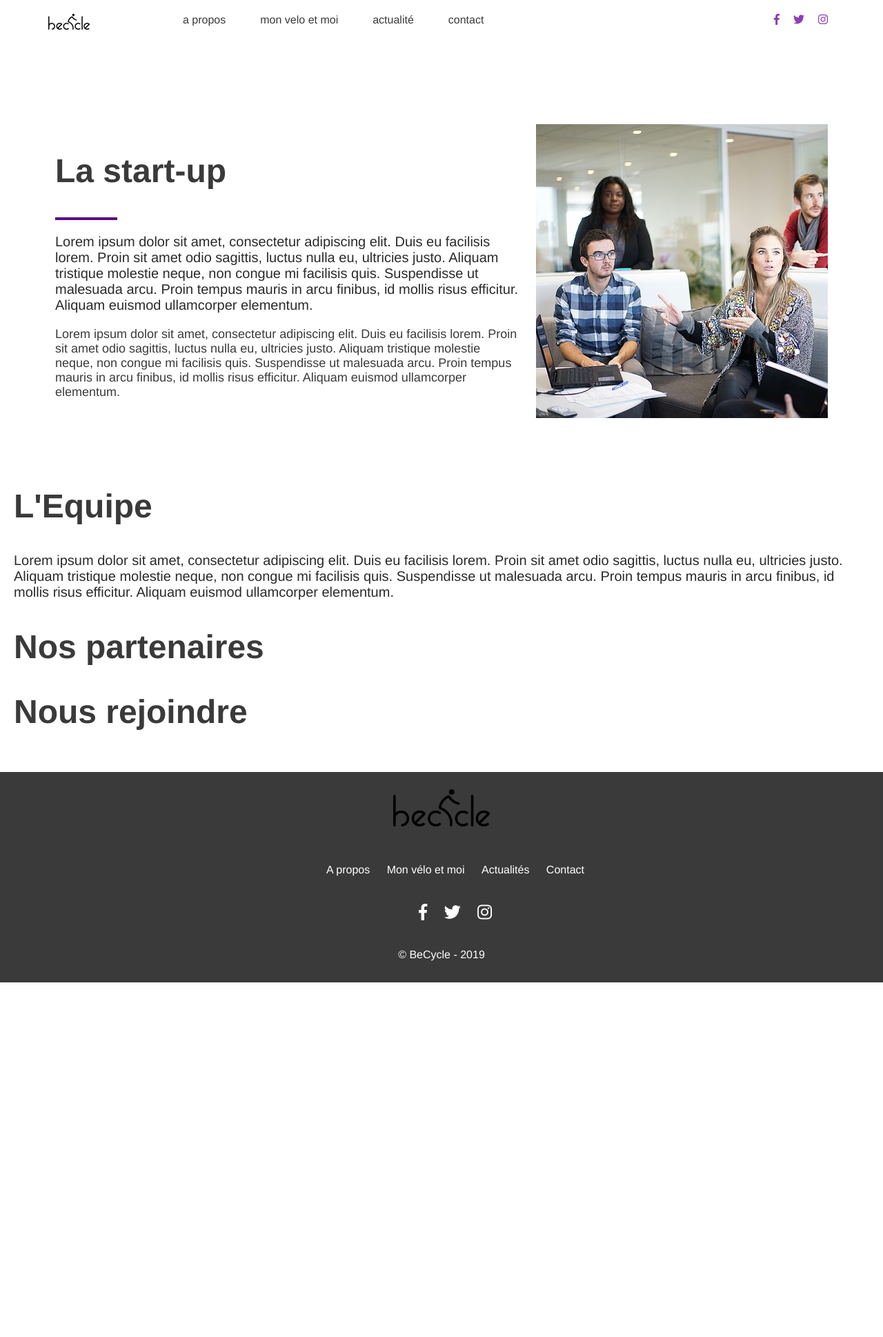
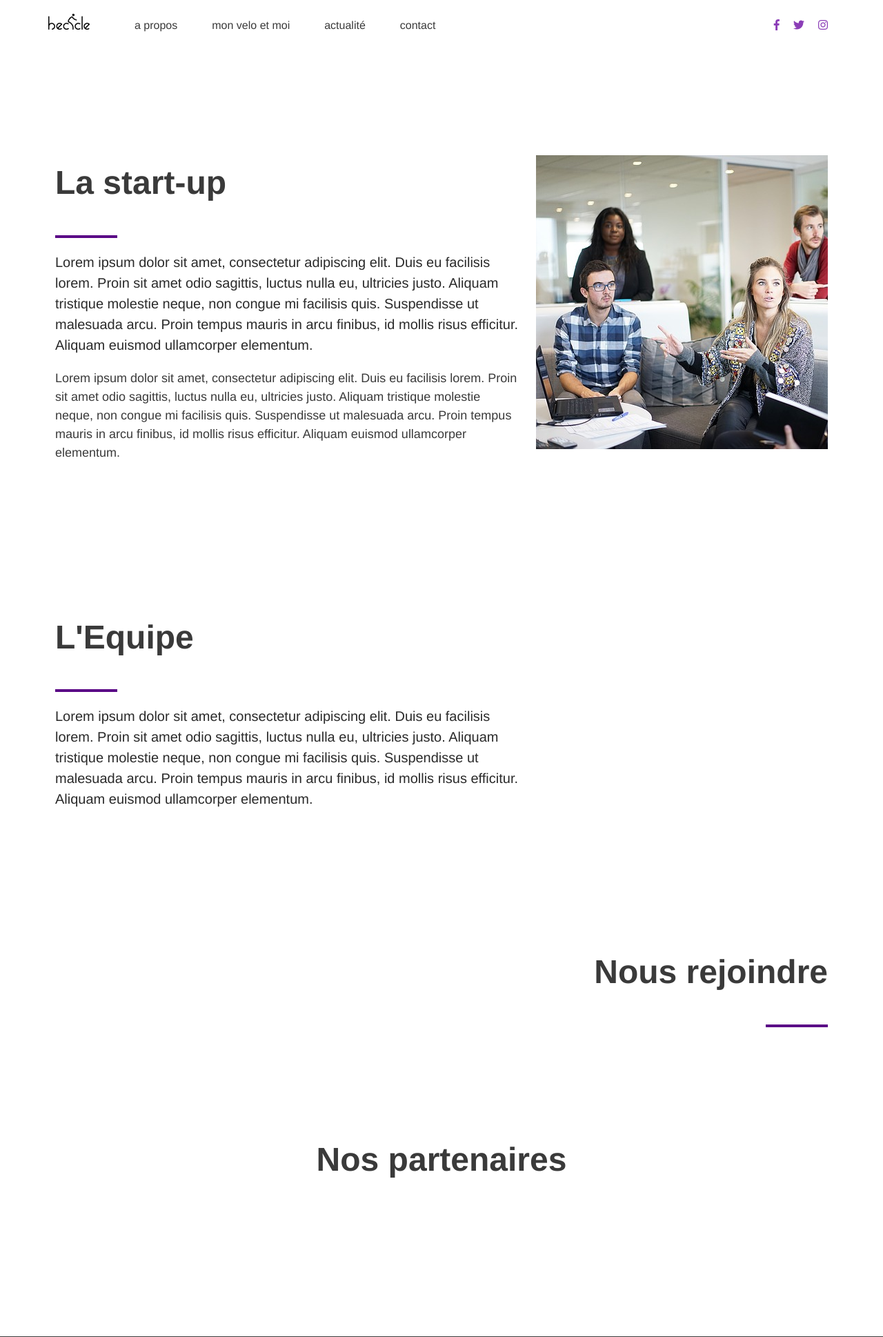
Before and after one commit to kvrentin/becycle, a PHP site: page /about.php in a window 1280 px wide. Shown: the top 1938 px of the page at 69% size. Before the commit the page ends 1424 px from the top, so only its background shows below. Run offline with PHP 8.4, Linux system fonts and the light colour scheme; some libraries are stand-ins or nearby versions.

Commit message:
Fix header + Page A propos

```diff
--- a/assets/css/style.less
+++ b/assets/css/style.less
@@ -3,7 +3,9 @@
 body {
   margin: 0;
 }
-*{font-family: Helvetica;}
+*{font-family: Helvetica;
+//cursor:url(img/cursor.png),auto !important;
+}
 h2{
   font-size: 48px;
   color:#3a3a3a;
@@ -102,6 +104,7 @@ footer{
   }
 }
 
+.core-nav .wrap-core-nav-list .core-nav-list, .core-nav .wrap-core-nav-list .attributes{margin: 8px 0 -1px 0;}
 
 nav {
     min-height: 60px;
@@ -116,7 +119,7 @@ nav .nav-header {
 nav .brand {
     display: block;
     position: relative;
-    width: 170px;
+    width: 100px;
     top: 20px;
 }
 
@@ -132,8 +135,9 @@ nav .menu li a {
 }
 
 nav .menu li a:hover {
-    color: #e74c3c;
+    color: #5a0586;
 }
+
 
 @media (max-width: 992px) {
     nav .full-container,
@@ -184,20 +188,42 @@ nav .menu li a:hover {
   }
 }
 #startup{
-  width:1120px;
-  margin: auto;
   display: grid;
   grid-template-columns: 60% auto;
   grid-column-gap: 25px;
   overflow: hidden;
-  margin-bottom: 100px;
-
+  align-items: center;
 }
 .border{
   width: 90px;
   height: 1px;
   border: 2px solid #5a0586;
 }
+.abt{
+  margin-bottom: 100px;
+  width:1120px;
+  margin:0 auto 200px;
+  line-height: 1.5;
+}
+#team{
+  width:60%;
+}
+
+#join{
+  h2{
+    text-align: right;
+  }
+  .border{
+    float: right;
+  }
+}
+
+#partner{
+  h2{
+    text-align: center;
+  }
+}
+
 
 #content_form{
   display: grid;
--- a/www/about.php
+++ b/www/about.php
@@ -5,7 +5,7 @@ $description = "Page de ".$title." de becycle";
 ?>
 <?php include_once('_inc/header.php')  ?>
 <div id="about">
-  <div id="startup">
+  <div class="abt" id="startup">
     <div>
       <h2>La start-up</h2>
       <div class="border"></div>
@@ -14,12 +14,25 @@ $description = "Page de ".$title." de becycle";
     </div>
     <img src="img/work.jpg">
   </div>
-  <div>
-    <h2>L'Equipe</h2>
-    <p>Lorem ipsum dolor sit amet, consectetur adipiscing elit. Duis eu facilisis lorem. Proin sit amet odio sagittis, luctus nulla eu, ultricies justo. Aliquam tristique molestie neque, non congue mi facilisis quis. Suspendisse ut malesuada arcu. Proin tempus mauris in arcu finibus, id mollis risus efficitur. Aliquam euismod ullamcorper elementum.</p>
+  <div class="abt">
+    <div id="team">
+      <h2>L'Equipe</h2>
+      <div class="border"></div>
+      <p>Lorem ipsum dolor sit amet, consectetur adipiscing elit. Duis eu facilisis lorem. Proin sit amet odio sagittis, luctus nulla eu, ultricies justo. Aliquam tristique molestie neque, non congue mi facilisis quis. Suspendisse ut malesuada arcu. Proin tempus mauris in arcu finibus, id mollis risus efficitur. Aliquam euismod ullamcorper elementum.</p>
+    </div>
   </div>
-  <h2>Nos partenaires</h2>
-  <h2>Nous rejoindre</h2>
+  <div class="abt">
+    <div id="join">
+      <h2>Nous rejoindre</h2>
+      <div class="border"></div>
+    </div>
+  </div>
+  <div class="abt">
+    <div id="partner">
+      <h2>Nos partenaires</h2>
+    </div>
+  </div>
+
 </div>
 
 <?php include_once('_inc/footer.php')  ?>
```
Also changed, not shown: www/img/cursor.png (added), www/style.css, 1 other file.
